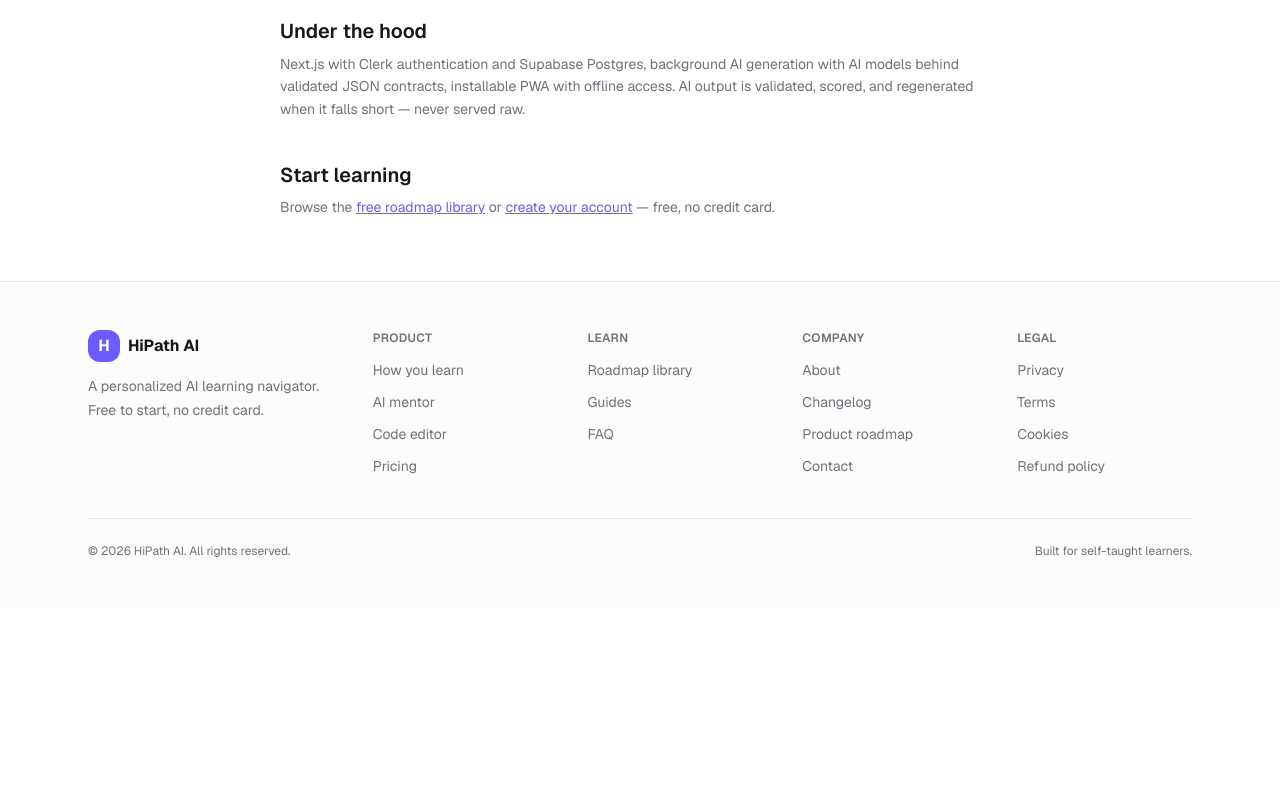
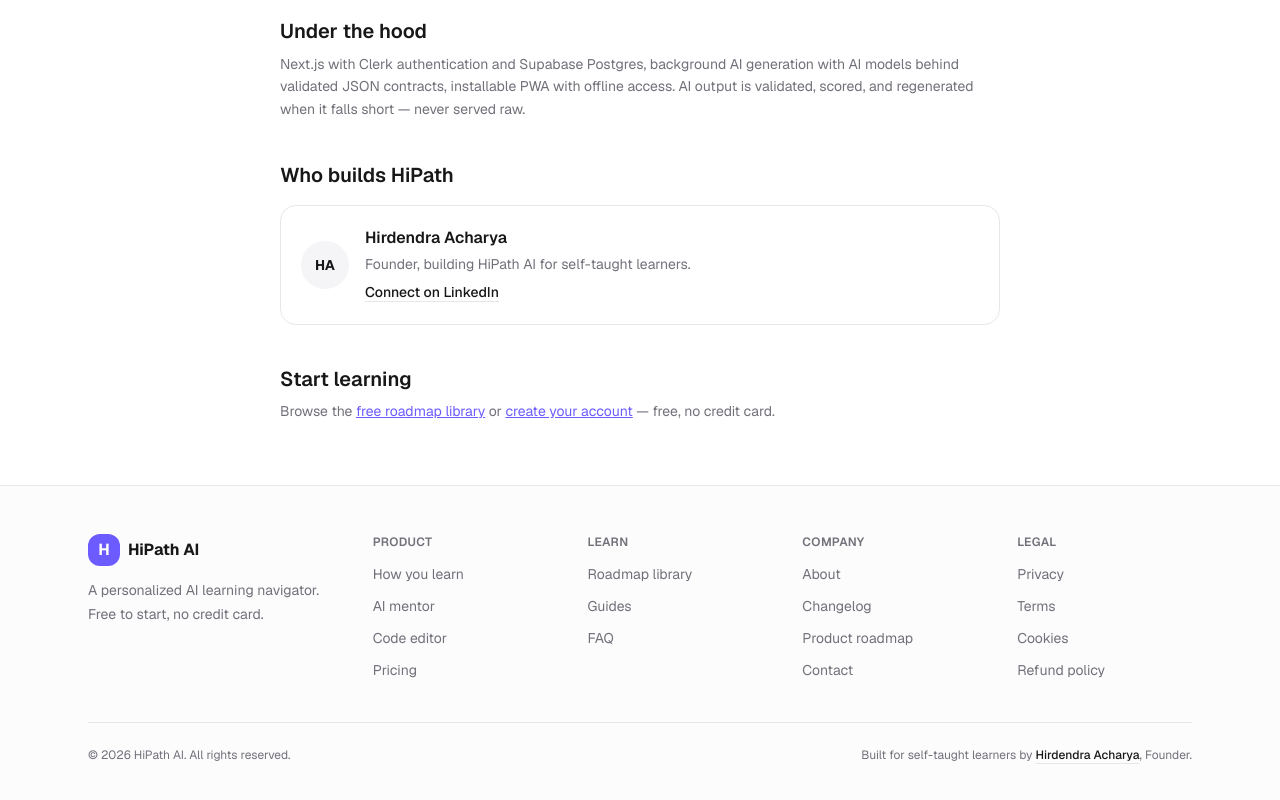
Before and after one commit to nullpeak03/hipathai, a Next.js app: page /about in a window 1280 px wide. Shown: the part 1022-1822 px from the top of the page. Before the commit the page ends 1629 px from the top, so only its background shows below. Built offline with nearby package versions, Linux system fonts and the light colour scheme; no server answers.

Commit message:
Credit Hirdendra Acharya as founder
- Add a founder card with a one-line bio and LinkedIn link to the About page.\n- Add the founder credit to the shared marketing footer.\n- Expose founder details through Organization.founder, SoftwareApplication.author, and root author/creator metadata.

```diff
--- a/src/app/about/page.tsx
+++ b/src/app/about/page.tsx
@@ -1,6 +1,7 @@
 import Link from "next/link"
 import type { Metadata } from "next"
 import { LESSON_PASS_THRESHOLD } from "@/lib/v2-mastery"
+import { FOUNDER } from "@/lib/founder"
 import { MarketingContainer, MarketingShell } from "@/components/marketing/marketing-shell"
 
 export const metadata: Metadata = {
@@ -19,6 +20,14 @@ const jsonLd = {
       url: "https://www.hipathai.me/",
       logo: "https://www.hipathai.me/icon.svg",
       sameAs: ["https://www.hipathai.me/"],
+      founder: {
+        "@type": "Person",
+        name: FOUNDER.name,
+        jobTitle: FOUNDER.role,
+        description: FOUNDER.bio,
+        url: FOUNDER.linkedin,
+        sameAs: [FOUNDER.linkedin],
+      },
     },
     {
       "@type": "WebSite",
@@ -66,6 +75,27 @@ export default function About() {
           AI models behind validated JSON contracts, installable PWA with offline access.
           AI output is validated, scored, and regenerated when it falls short — never served raw.
         </p>
+        <h2 className="text-xl font-semibold mt-10">Who builds HiPath</h2>
+        <div className="mt-4 flex flex-col gap-4 rounded-2xl border border-border bg-card p-5 sm:flex-row sm:items-center">
+          <div
+            aria-hidden="true"
+            className="flex h-12 w-12 shrink-0 items-center justify-center rounded-full bg-muted text-sm font-bold text-foreground"
+          >
+            HA
+          </div>
+          <div className="min-w-0">
+            <p className="font-semibold">{FOUNDER.name}</p>
+            <p className="mt-1 text-sm text-muted-foreground">{FOUNDER.bio}</p>
+            <a
+              href={FOUNDER.linkedin}
+              target="_blank"
+              rel="noopener noreferrer"
+              className="mt-2 inline-flex text-sm font-medium text-foreground underline decoration-border underline-offset-4 transition-colors hover:decoration-foreground"
+            >
+              Connect on LinkedIn<span className="sr-only"> (opens in a new tab)</span>
+            </a>
+          </div>
+        </div>
         <h2 className="text-xl font-semibold mt-10">Start learning</h2>
         <p className="text-sm text-muted-foreground mt-2">
           Browse the <Link href="/roadmaps" className="text-primary underline">free roadmap library</Link> or{" "}
--- a/src/app/layout.tsx
+++ b/src/app/layout.tsx
@@ -7,6 +7,7 @@ import { GuidanceBox } from "@/components/guidance/guidance-box";
 import { PreferencesApplier } from "@/components/preferences/preferences-applier";
 import { RegisterSW } from "@/components/pwa/register-sw";
 import { ClerkProvider } from "@clerk/nextjs"
+import { FOUNDER } from "@/lib/founder"
 
 /**
  * Captures beforeinstallprompt the instant it fires — it is a one-shot
@@ -36,6 +37,8 @@ export const metadata: Metadata = {
     template: "%s · HiPath AI",
   },
   description: "HiPath AI builds you a personalized roadmap, teaches every lesson with runnable code in an 18-language editor, adapts to your weaknesses, and keeps you motivated — like having a mentor in your pocket.",
+  authors: [{ name: FOUNDER.name, url: FOUNDER.linkedin }],
+  creator: FOUNDER.name,
   openGraph: {
     type: "website",
     siteName: "HiPath AI",
--- a/src/app/page.tsx
+++ b/src/app/page.tsx
@@ -1,5 +1,6 @@
 import type { Metadata } from "next"
 import { LandingPage } from "@/components/landing/landing-page"
+import { FOUNDER } from "@/lib/founder"
 import { pageMetadata, SITE_NAME } from "@/lib/metadata"
 
 export const dynamic = "force-dynamic"
@@ -19,6 +20,12 @@ function StructuredData() {
         applicationCategory: "EducationalApplication",
         operatingSystem: "Web",
         offers: { "@type": "Offer", price: "0", priceCurrency: "USD" },
+        author: {
+          "@type": "Person",
+          name: FOUNDER.name,
+          jobTitle: FOUNDER.role,
+          url: FOUNDER.linkedin,
+        },
         description: "Personalized AI learning roadmaps with runnable lessons, an 18-language code editor, mastery tracking, adaptive quizzes, and a persistent AI tutor for computer science and technology.",
       },
     ],
--- a/src/components/marketing/marketing-shell.tsx
+++ b/src/components/marketing/marketing-shell.tsx
@@ -1,6 +1,7 @@
 import Link from "next/link"
 import { MarketingNav } from "./marketing-nav"
 import { FOOTER_GROUPS } from "@/lib/marketing-nav"
+import { FOUNDER } from "@/lib/founder"
 import { cn } from "@/lib/utils"
 
 const WIDTHS = {
@@ -55,7 +56,18 @@ function MarketingFooter() {
         </div>
         <div className="mt-10 flex flex-col gap-2 border-t border-border pt-6 text-xs text-muted-foreground sm:flex-row sm:items-center sm:justify-between">
           <p>© 2026 HiPath AI. All rights reserved.</p>
-          <p>Built for self-taught learners.</p>
+          <p>
+            Built for self-taught learners by{" "}
+            <a
+              href={FOUNDER.linkedin}
+              target="_blank"
+              rel="noopener noreferrer"
+              className="font-medium text-foreground underline decoration-border underline-offset-4 transition-colors hover:decoration-foreground"
+            >
+              {FOUNDER.name}
+            </a>
+            , {FOUNDER.role}.
+          </p>
         </div>
       </div>
     </footer>
--- /dev/null
+++ b/src/lib/founder.ts
@@ -0,0 +1,7 @@
+/** Public founder attribution used across marketing pages and structured data. */
+export const FOUNDER = {
+  name: "Hirdendra Acharya",
+  role: "Founder",
+  bio: "Founder, building HiPath AI for self-taught learners.",
+  linkedin: "https://www.linkedin.com/in/hirdendra-acharya-b1435b416/",
+} as const
```
